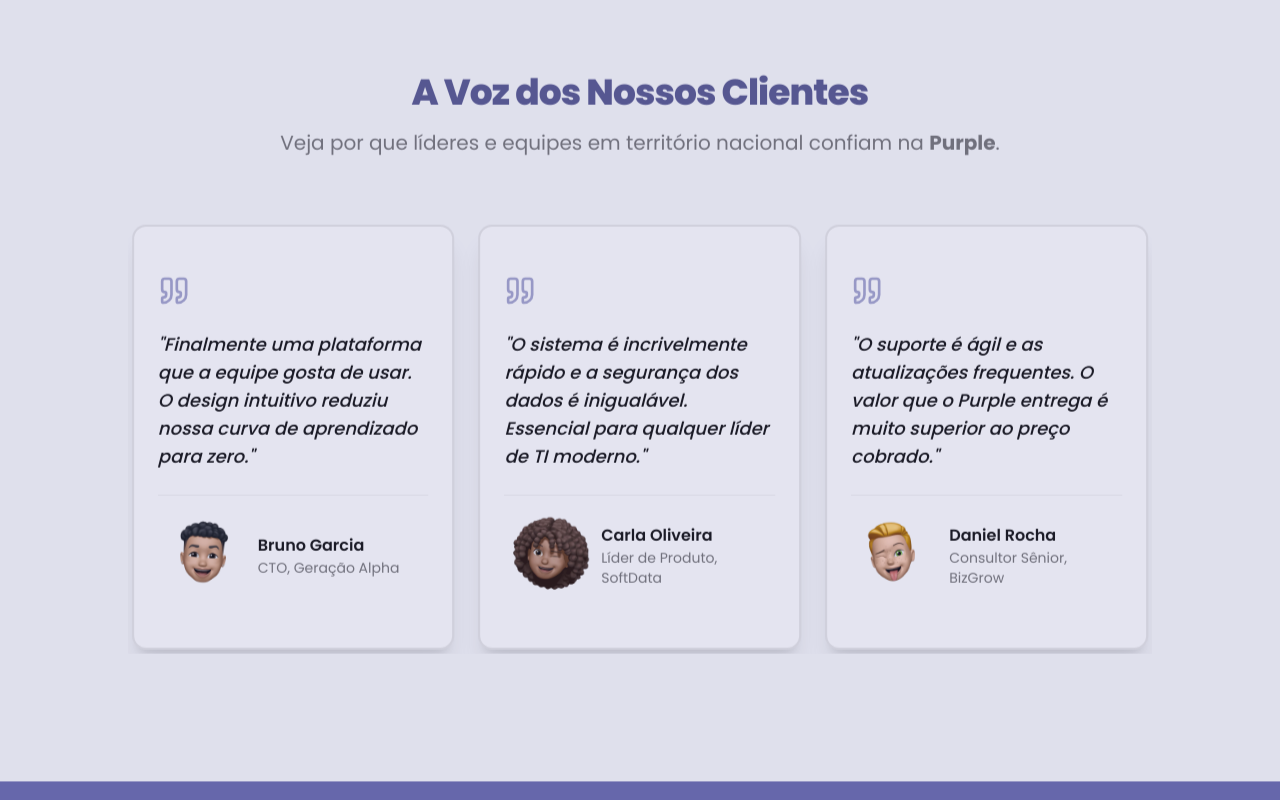
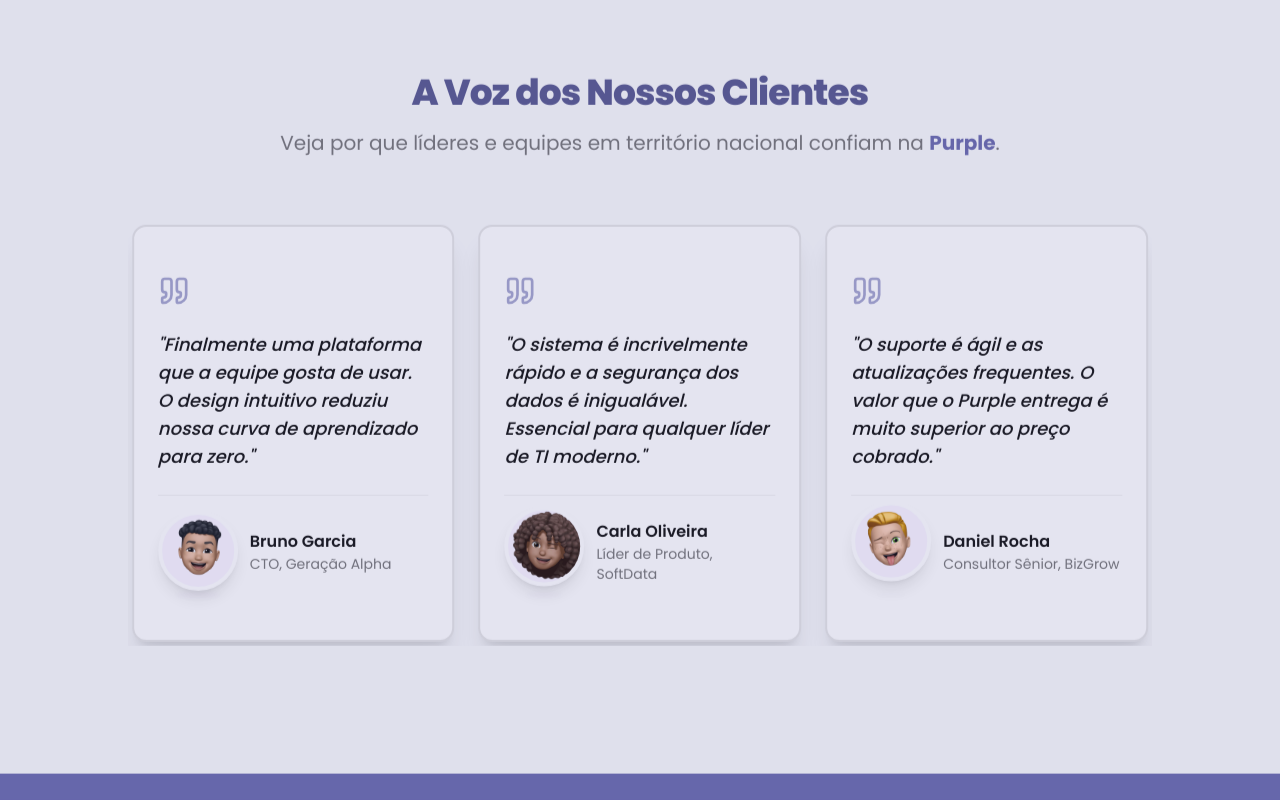
Before and after one commit to Luiz-otavio-bg/purple-landing-page, a Next.js app: page / in a window 1280 px wide. Shown: the part 1980-2780 px from the top of the page. Built offline with nearby package versions, Linux system fonts and the light colour scheme.

Commit message:
Animação dos Memojis

```diff
--- a/components/ui/TestimonialSection.tsx
+++ b/components/ui/TestimonialSection.tsx
@@ -4,6 +4,7 @@
 import { Carousel, CarouselContent, CarouselItem, CarouselApi } from "./carousel";
 import { Avatar, AvatarFallback, AvatarImage} from "@radix-ui/react-avatar";
 import { Quote } from "lucide-react";
+import { motion } from "framer-motion";
 
 const testimonials = [
     { quote: "A simplicidade do Purple aliada à IA nos deu uma vantagem competitiva. Ganhamos 20% de produtividade.", name: "Alexia Mendes", title: "CEO, TechFusion", avatar: "/memojis/IMG_5118.png" },
@@ -56,7 +57,7 @@
                             {testimonials.map((testimonial, index) => (
                                 <CarouselItem key={index} className="pl-4 md:basis-1/2 lg:basis-1/3">
                                     <div className="p-1">
-                                        <Card className="h-full border-2 border-primary/10 hover:border-primary/50 transition-colors shadow-xl">
+                                        <Card className="h-full border-2 border-/10 hover:border-purple/50 transition-colors shadow-xl">
                                             <CardContent className="flex flex-col items-start space-y-6 p-6">
 
                                                 <Quote className="h-8 w-8 text-purple opacity-60" />
@@ -64,13 +65,53 @@
 
                                                 <p className="text-lg italic font-medium text-foreground">&quot;{testimonial.quote}&quot;</p>
 
-                                                <div className="flex items-center space-x-3 pt-4 border-t border-border/50 w-full">
-                                                    <Avatar className="h-22 w-22">
-                                                        <AvatarImage src={testimonial.avatar} alt={testimonial.name} />
-                                                        <AvatarFallback className="bg-purple-100 text-purple font-bold">
-                                                            {testimonial.name.split(' ').map(n => n[0]).join('')}
-                                                        </AvatarFallback>
-                                                    </Avatar>
+                                                        <div className="flex items-center space-x-3 pt-4 border-t border-border/50 w-full">
+                                                            <div className="relative flex flex-col items-center">
+
+
+                                                        <motion.div
+                                                            whileHover={{ scale: 1.25 }}
+                                                            transition={{ type: "spring", stiffness: 400, damping: 17 }}
+                                                            className="z-10 cursor-pointer"
+                                                        >
+
+                                                            <motion.div
+                                                                animate={{ y: [0, -12, 0] }}
+                                                                transition={{
+                                                                    duration: 3,
+                                                                    repeat: Infinity,
+                                                                    ease: "easeInOut",
+                                                                    delay: index * 0.4
+                                                                }}
+                                                            >
+                                                                <Avatar className="h-20 w-20 flex shrink-0 overflow-hidden rounded-full border-4 border-white shadow-lg bg-purple-50">
+                                                                    <AvatarImage
+                                                                        src={testimonial.avatar}
+                                                                        alt={testimonial.name}
+                                                                        className="aspect-square h-full w-full object-cover scale-110"
+                                                                    />
+                                                                    <AvatarFallback className="flex h-full w-full items-center justify-center bg-purple-100 text-purple font-bold">
+                                                                        {testimonial.name.split(' ').map(n => n[0]).join('')}
+                                                                    </AvatarFallback>
+                                                                </Avatar>
+                                                            </motion.div>
+                                                        </motion.div>
+
+
+                                                        <motion.div
+                                                            animate={{
+                                                                scale: [1, 0.6, 1],
+                                                                opacity: [0.2, 0.05, 0.2]
+                                                            }}
+                                                            transition={{
+                                                                duration: 3,
+                                                                repeat: Infinity,
+                                                                ease: "easeInOut",
+                                                                delay: index * 0.4
+                                                            }}
+                                                            className="absolute bottom-[-6px] w-12 h-1.5 bg-purple-900/20 rounded-[100%] blur-[3px]"
+                                                        />
+                                                    </div>
                                                     <div>
                                                         <p className="font-semibold text-foreground">{testimonial.name}</p>
                                                         <p className="text-sm text-muted-foreground">{testimonial.title}</p>
@@ -97,7 +138,7 @@
             <div className="max-w-6xl mx-auto px-4 md:px-6">
                 <div className="text-center mb-16 max-w-3xl mx-auto">
                     <h2 className="text-3xl md:text-4xl font-extrabold tracking-tight text-purple2 mb-4">A Voz dos Nossos Clientes</h2>
-                    <p className="text-xl text-muted-foreground">Veja por que líderes e equipes em território nacional confiam na <strong>Purple</strong>.</p>
+                    <p className="text-xl text-muted-foreground">Veja por que líderes e equipes em território nacional confiam na <strong className='text-purple'>Purple</strong>.</p>
                 </div>
                 <TestimonialCarousel />
 
```
